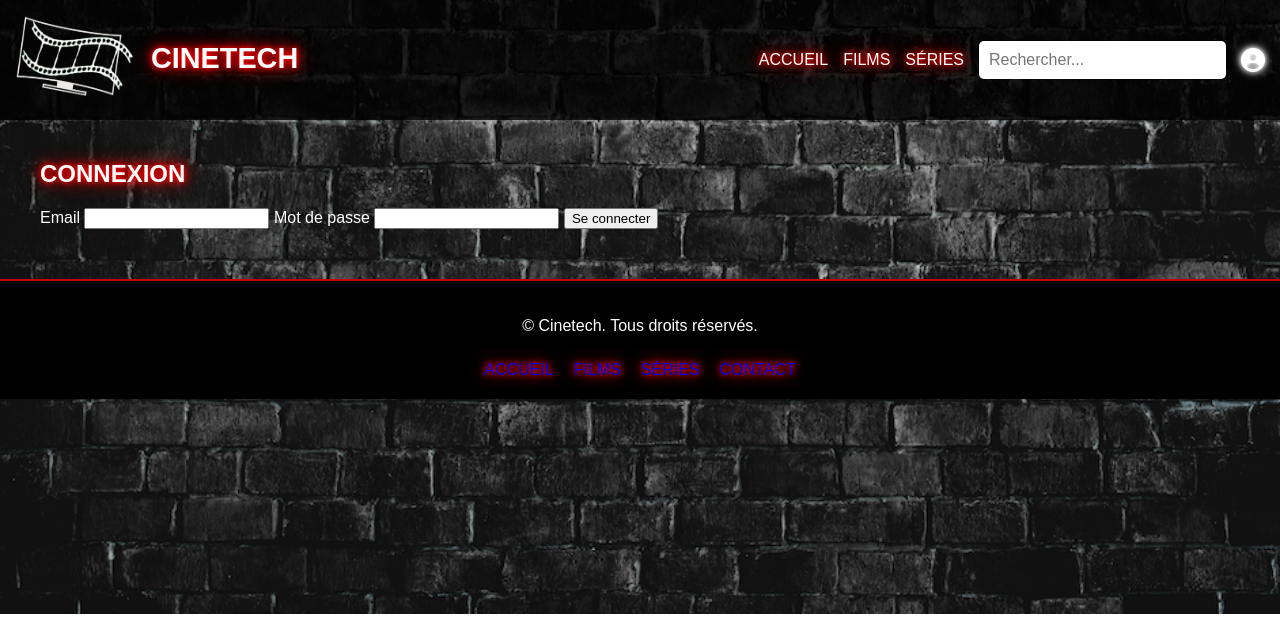
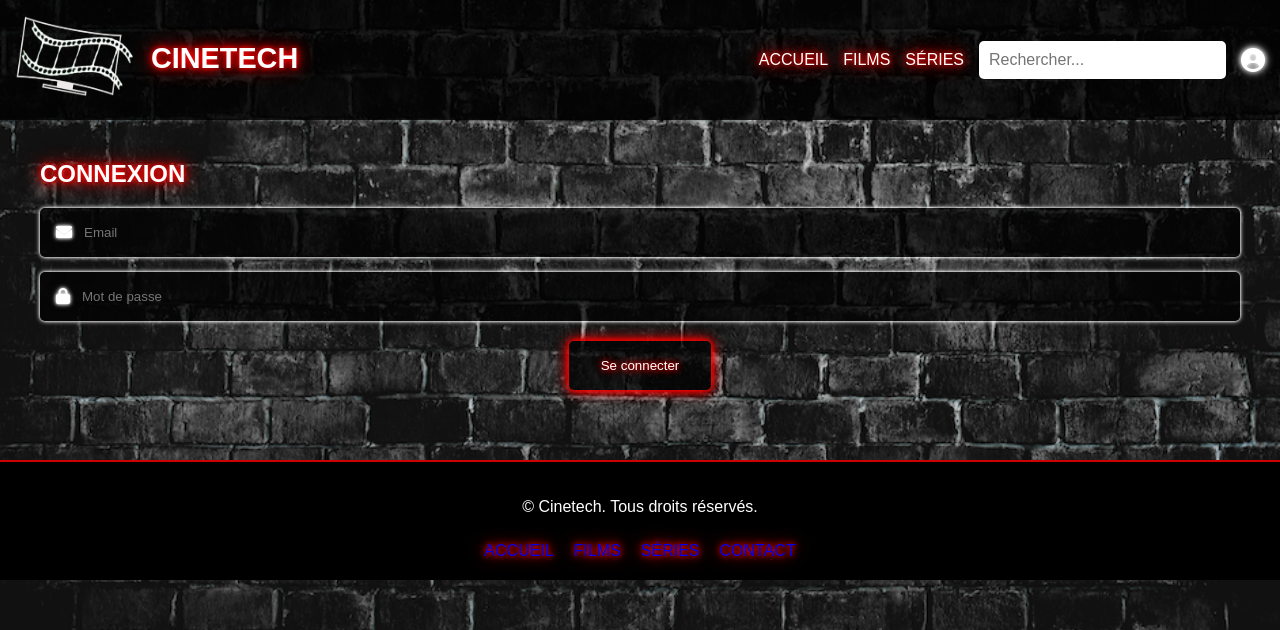
Before and after one commit to lucy-madec/cinetech, a PHP site: template src/views/login.php in a window 1280 px wide. Shown: the top 630 px of the page. Run offline with PHP 8.4, Linux system fonts and the light colour scheme; the template is opened without the code that fills it, so the values that code supplies are empty; some web fonts are replaced.

Commit message:
Enhance input and button styling with neon effects
- Added containers for input fields with reduced neon effect for a subtle glow.
- Styled buttons with a stronger red neon effect and transparent background.
- Ensured consistent styling across login and registration pages.

```diff
--- a/public/css/style.css
+++ b/public/css/style.css
@@ -347,3 +347,46 @@ h1, h2, h3, .navbar a, .footer-nav {
 .profile-menu:hover .dropdown-menu {
     display: block;
 }
+
+.input-container {
+    display: flex;
+    align-items: center;
+    margin-bottom: 15px;
+    background-color: rgba(0, 0, 0, 0.7);
+    border: 1px solid transparent;
+    text-shadow: 0 0 3px #ffffff, 0 0 5px #ffffff;
+    box-shadow: 0 0 3px #ffffff, 0 0 5px #ffffff;
+    padding: 15px;
+    border-radius: 5px;
+}
+
+.input-container .icon {
+    margin-right: 10px;
+    color: #ffffff;
+}
+
+.input-container input {
+    border: none;
+    outline: none;
+    background: transparent;
+    color: #ffffff;
+    width: 100%;
+}
+
+.styled-button {
+    background-color: rgba(0, 0, 0, 0.7);
+    border: 2px solid transparent;
+    color: #ffffff;
+    text-shadow: 0 0 5px #ff0000, 0 0 10px #ff0000;
+    box-shadow: 0 0 5px #ff0000, 0 0 10px #ff0000, 0 0 15px #ff0000;
+    padding: 15px 30px;
+    cursor: pointer;
+    transition: background-color 0.3s ease;
+    display: block;
+    margin: 20px auto;
+    border-radius: 5px;
+}
+
+.styled-button:hover {
+    background-color: rgba(255, 0, 0, 0.1);
+}
--- a/src/views/login.php
+++ b/src/views/login.php
@@ -4,17 +4,21 @@
 <main class="content-section">
     <h2>Connexion</h2>
     <form action="?page=login" method="post">
-        <label for="email">Email</label>
-        <input type="email" id="email" name="email" required>
+        <div class="input-container">
+            <i class="fa fa-envelope icon"></i>
+            <input type="email" id="email" name="email" placeholder="Email" required>
+        </div>
 
-        <label for="password">Mot de passe</label>
-        <input type="password" id="password" name="password" required>
+        <div class="input-container">
+            <i class="fa fa-lock icon"></i>
+            <input type="password" id="password" name="password" placeholder="Mot de passe" required>
+        </div>
 
         <?php if (!empty($error)): ?>
             <p style="color: red;"><?php echo htmlspecialchars($error); ?></p>
         <?php endif; ?>
 
-        <button type="submit">Se connecter</button>
+        <button type="submit" class="styled-button">Se connecter</button>
     </form>
 </main>
 
```
Also changed, not shown: src/views/register.php (+13 -7 lines).
